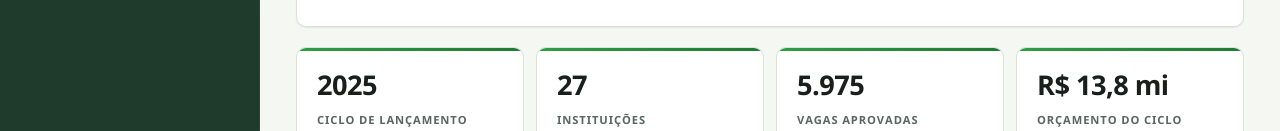
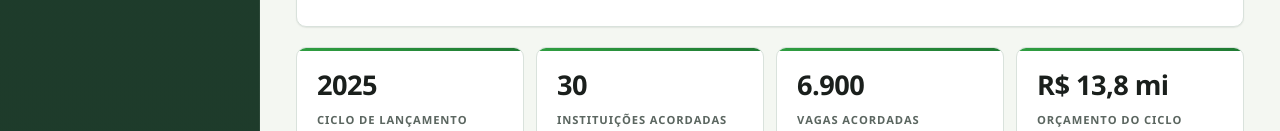
Before and after one commit to joaorbrto/pronatecempreender, a React (Vite) app in the folder frontend/: page / in a window 1280 px wide. Shown: the part 669-800 px from the top of the page. Built offline with nearby package versions, Linux system fonts and the light colour scheme; no server answers.

Commit message:
fix: ajusta indicadores institucionais da home

```diff
--- a/frontend/src/data/homeInstitutional.js
+++ b/frontend/src/data/homeInstitutional.js
@@ -1,20 +1,8 @@
 export const PROGRAM_METRICS = [
-  {
-    value: '2025',
-    label: 'ciclo de lançamento',
-  },
-  {
-    value: '27',
-    label: 'instituições contempladas',
-  },
-  {
-    value: '5.975',
-    label: 'vagas aprovadas',
-  },
-  {
-    value: 'R$ 13,8 mi',
-    label: 'orçamento do ciclo',
-  },
+  { value: '2025', label: 'CICLO DE LANÇAMENTO' },
+  { value: '30', label: 'INSTITUIÇÕES ACORDADAS' },
+  { value: '6.900', label: 'VAGAS ACORDADAS' },
+  { value: 'R$ 13,8 mi', label: 'ORÇAMENTO DO CICLO' },
 ];
 
 export const PROGRAM_OBJECTIVES = [
```
